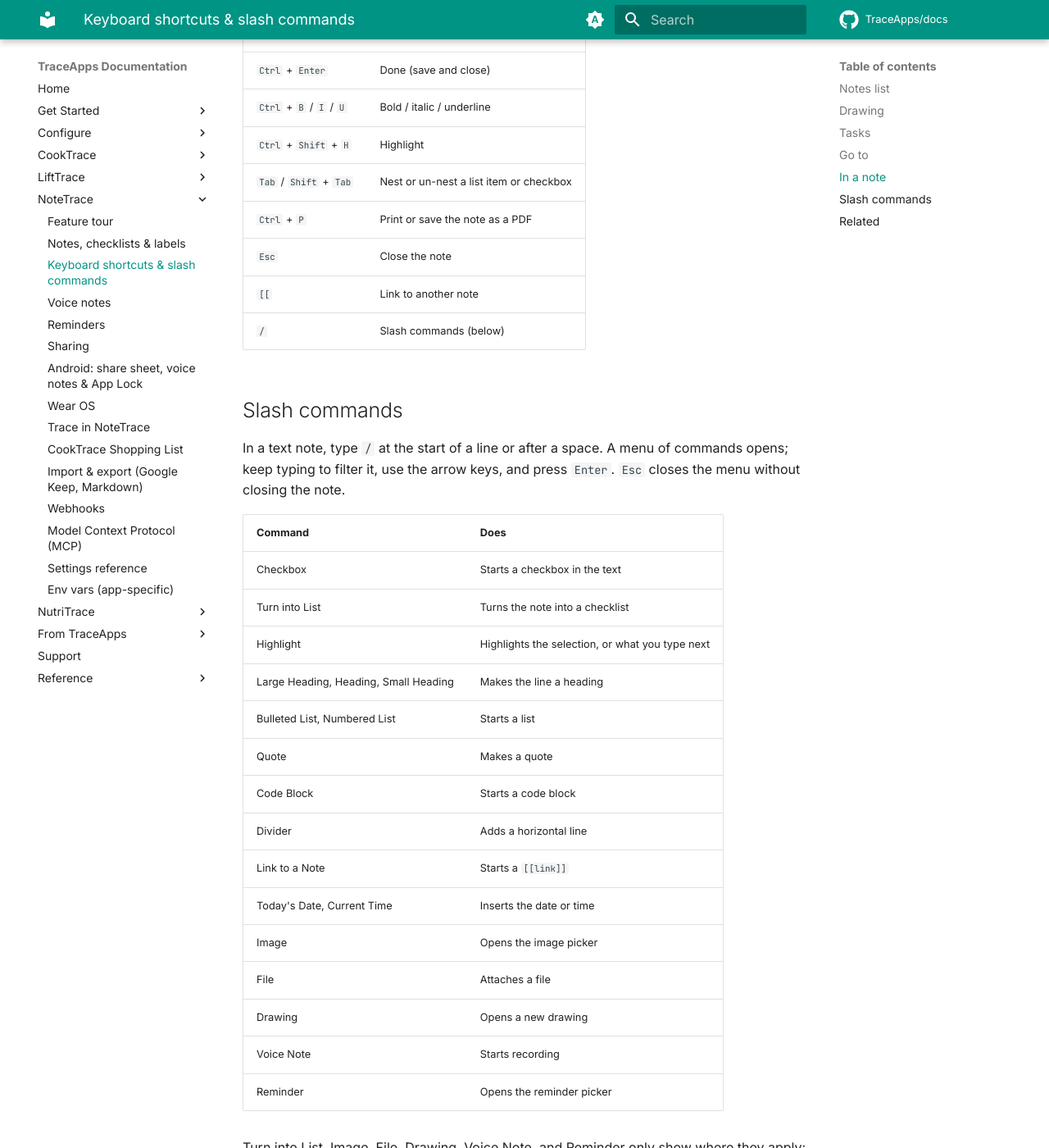
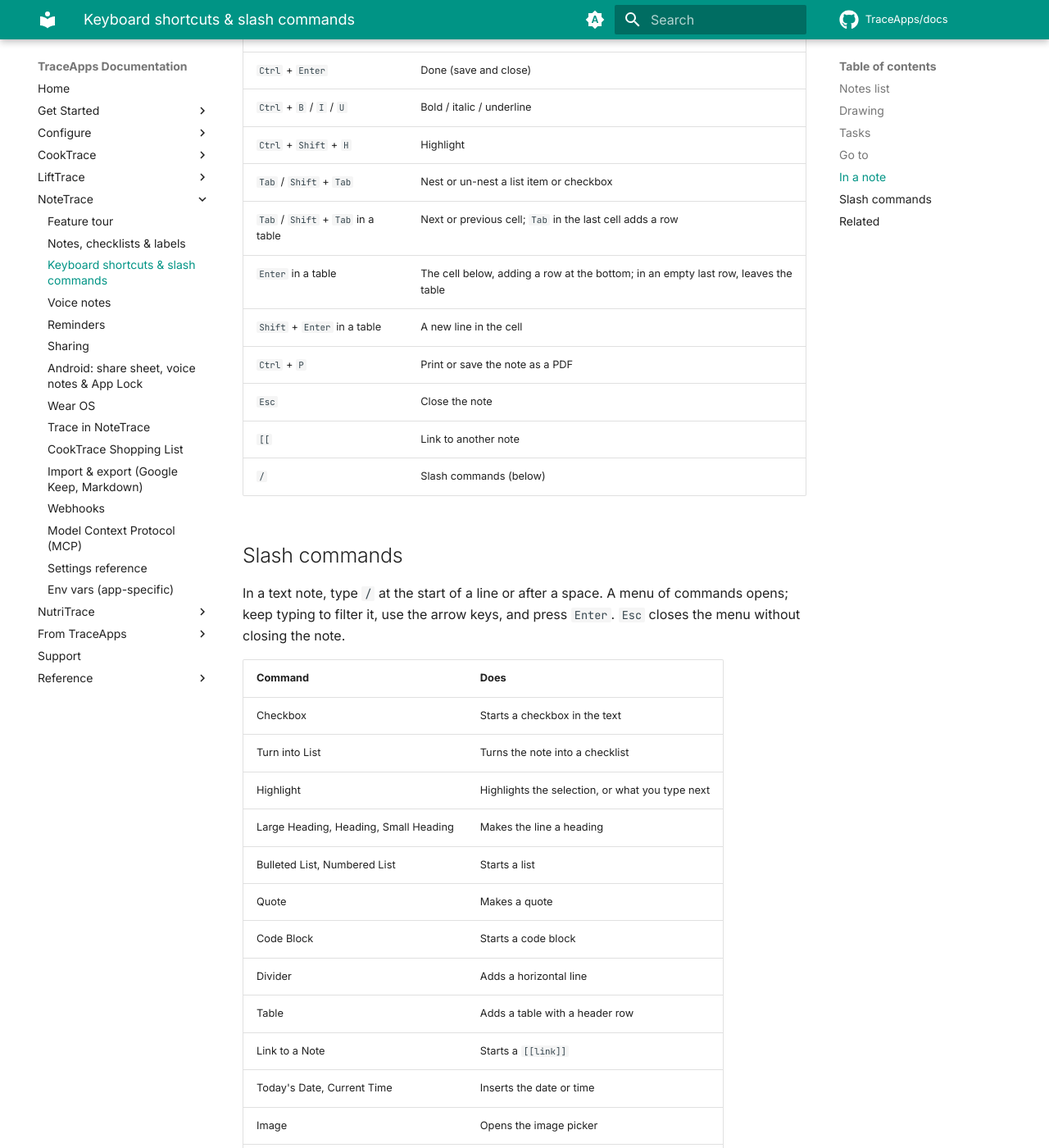
Before and after one commit to TraceApps/docs, an MkDocs documentation site: the page built from docs/notetrace/shortcuts.md, in a window 1280 px wide and 1400 px high, scrolled down 2779 px. Shown: the whole window at 82% size. Built offline with MkDocs 1.6.1 and Material for MkDocs 9.7.7, drawn with Linux system fonts in a browser that asks for light colours; comment, search, counter and statistics services are not loaded.

Commit message:
NoteTrace: tables in text notes (TraceApps/notetrace#26)

```diff
--- a/docs/notetrace/shortcuts.md
+++ b/docs/notetrace/shortcuts.md
@@ -72,6 +72,9 @@ Press `g`, then:
 | `Ctrl` + `B` / `I` / `U` | Bold / italic / underline |
 | `Ctrl` + `Shift` + `H` | Highlight |
 | `Tab` / `Shift` + `Tab` | Nest or un-nest a list item or checkbox |
+| `Tab` / `Shift` + `Tab` in a table | Next or previous cell; `Tab` in the last cell adds a row |
+| `Enter` in a table | The cell below, adding a row at the bottom; in an empty last row, leaves the table |
+| `Shift` + `Enter` in a table | A new line in the cell |
 | `Ctrl` + `P` | Print or save the note as a PDF |
 | `Esc` | Close the note |
 | `[[` | Link to another note |
@@ -91,6 +94,7 @@ In a text note, type `/` at the start of a line or after a space. A menu of comm
 | Quote | Makes a quote |
 | Code Block | Starts a code block |
 | Divider | Adds a horizontal line |
+| Table | Adds a table with a header row |
 | Link to a Note | Starts a `[[link]]` |
 | Today's Date, Current Time | Inserts the date or time |
 | Image | Opens the image picker |
```
Also changed, not shown: docs/notetrace/features.md (+3 -1 lines), docs/notetrace/notes.md (+1 -1 lines).
